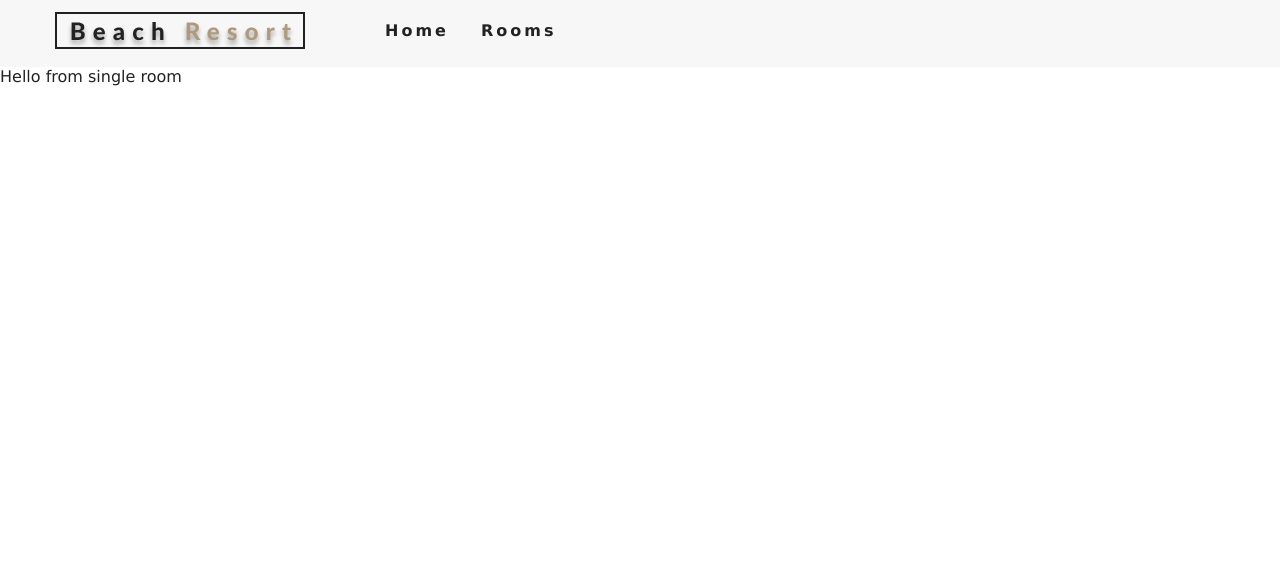
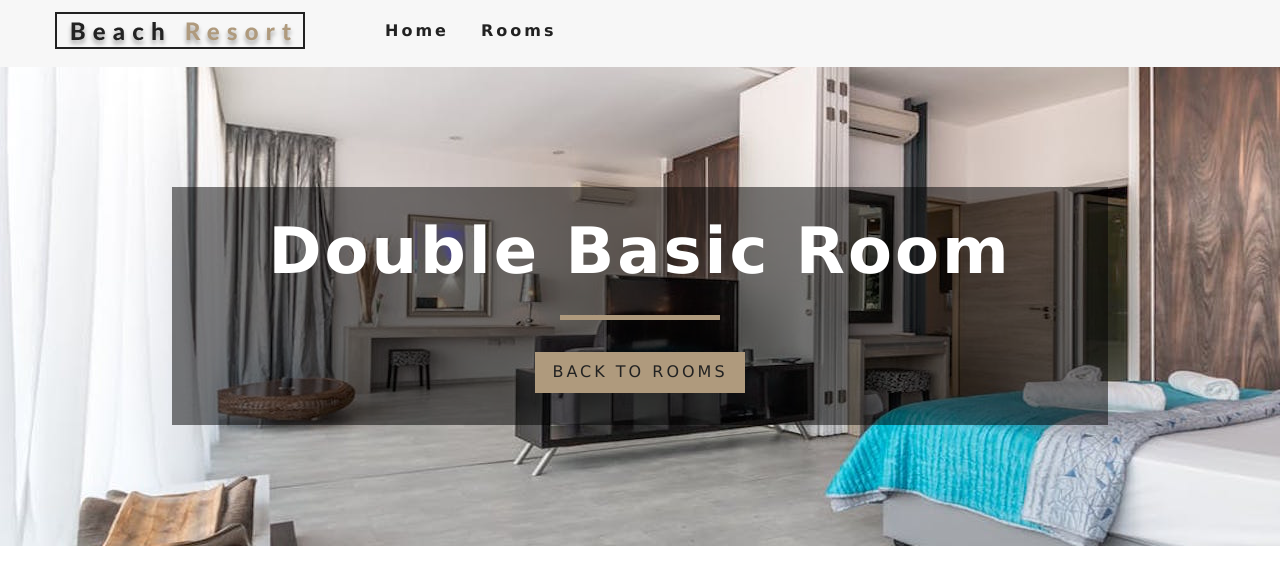
Before and after one commit to giannis-vasilopoulos/React-Contentful-Hotel-Reservation-Site, a React (Create React App) app: page /rooms/double-basic in a window 1280 px wide. Shown: the top 584 px of the page. Built offline with nearby package versions, Linux system fonts and the light colour scheme; the HTML template or start-up script is replaced by a standard one.

Commit message:
Single Room - Context api for state per slug, Styled Component for single room hero

```diff
--- a/package.json
+++ b/package.json
@@ -10,7 +10,8 @@
     "react-dom": "^16.12.0",
     "react-icons": "^3.9.0",
     "react-router-dom": "^5.1.2",
-    "react-scripts": "3.3.1"
+    "react-scripts": "3.3.1",
+    "styled-components": "^5.0.1"
   },
   "scripts": {
     "start": "react-scripts start",
--- a/src/Context.js
+++ b/src/Context.js
@@ -31,9 +31,16 @@ class RoomProvider extends Component {
     return tempItems;
   }
 
+  getSingleRoom = slug => {
+    const tempRooms = [...this.state.rooms];
+    return tempRooms.find(room => room.slug === slug);
+  };
+
   render() {
     return (
-      <RoomContext.Provider value={{ ...this.state }}>
+      <RoomContext.Provider
+        value={{ ...this.state, getSingleRoom: this.getSingleRoom }}
+      >
         {this.props.children}
       </RoomContext.Provider>
     );
--- a/src/components/Loading.jsx
+++ b/src/components/Loading.jsx
@@ -1,4 +1,4 @@
-import React, { Component } from "react";
+import React from "react";
 import loadingGif from "../images/gif/loading-arrow.gif";
 
 const Loading = () => {
--- a/src/components/RoomListItem.jsx
+++ b/src/components/RoomListItem.jsx
@@ -1,14 +1,34 @@
 import React from "react";
 import defaultImg from "../images/room-1.jpeg";
+import { Link } from "react-router-dom";
+import PropTypes from "prop-types";
+
 const RoomListItem = ({ room }) => {
   const { name, slug, images, price } = room;
   return (
     <article className="room">
       <div className="img-container">
         <img src={images[0] || defaultImg} alt="single room" />
+        <div className="price-top">
+          <h6>{price}€</h6>
+          <p>per night</p>
+        </div>
+        <Link to={`/rooms/${slug}`} className="btn-primary room-link">
+          Features
+        </Link>
       </div>
+      <p className="room-info">{name}</p>
     </article>
   );
 };
 
+RoomListItem.propTypes = {
+  room: PropTypes.shape({
+    name: PropTypes.string.isRequired,
+    slug: PropTypes.string.isRequired,
+    images: PropTypes.arrayOf(PropTypes.string).isRequired,
+    price: PropTypes.number.isRequired
+  })
+};
+
 export default RoomListItem;
--- /dev/null
+++ b/src/components/StyledHero.jsx
@@ -0,0 +1,13 @@
+import styled from "styled-components";
+import defaultImg from "../images/room-1.jpeg";
+
+const StyledHero = styled.header`
+  min-height: 60vh;
+  background: url(${props => (props.img ? props.img : defaultImg)}) center/cover
+    no-repeat;
+  display: flex;
+  align-items: center;
+  justify-content: center;
+`;
+
+export default StyledHero;
--- a/src/pages/Home.jsx
+++ b/src/pages/Home.jsx
@@ -4,6 +4,7 @@ import HeroBanner from "../components/HeroBanner";
 import Services from "../components/Services";
 import FeaturedRooms from "../components/FeaturedRooms";
 import { Link } from "react-router-dom";
+
 const Home = () => {
   return (
     <>
--- a/src/pages/SingleRoom.jsx
+++ b/src/pages/SingleRoom.jsx
@@ -1,9 +1,54 @@
 import React, { Component } from "react";
+import { RoomContext } from "../Context";
+import defaultImg from "../images/room-1.jpeg";
+import Hero from "../components/Hero";
+import HeroBanner from "../components/HeroBanner";
+import { Link } from "react-router-dom";
+import StyledHero from "../components/StyledHero";
 
 class SingleRoom extends Component {
-  state = {};
+  constructor(props) {
+    super(props);
+    this.state = {
+      slug: this.props.match.params.slug,
+      defaultImg
+    };
+  }
+  static contextType = RoomContext;
+  // componentDidMount() {}
   render() {
-    return <div>Hello from single room</div>;
+    const { getSingleRoom } = this.context;
+    const room = getSingleRoom(this.state.slug);
+    if (!room) {
+      return (
+        <div className="error">
+          <h3>no such room could be found...</h3>
+          <Link to="/rooms" className="btn-primary">
+            back to rooms
+          </Link>
+        </div>
+      );
+    }
+    const {
+      name,
+      description,
+      capacity,
+      size,
+      price,
+      extras,
+      breakfast,
+      pets,
+      images
+    } = room;
+    return (
+      <StyledHero img={images[0]}>
+        <HeroBanner title={`${name} room`}>
+          <Link to="rooms" className="btn-primary">
+            back to rooms
+          </Link>
+        </HeroBanner>
+      </StyledHero>
+    );
   }
 }
 
```
Also changed, not shown: src/components/FeaturedRooms.jsx (+11 -7 lines), 2 other files (tests, documents, lock files or other folders).
